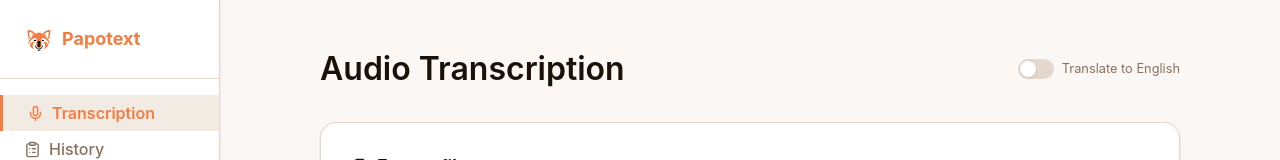
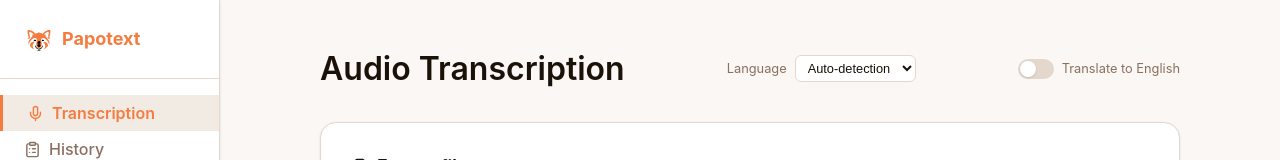
Before and after one commit to Monkeylectric/Papotext, a React (Vite) app: page / in a window 1280 px wide. Shown: the top 160 px of the page. Built offline with nearby package versions, Linux system fonts and the light colour scheme.

Commit message:
Added language selector for file and live transcriptions

```diff
--- /dev/null
+++ b/src/components/LanguageSelect/LanguageSelect.jsx
@@ -0,0 +1,46 @@
+import { useTranslation } from "react-i18next";
+import style from "./LanguageSelect.module.css";
+
+// Codes de langue supportés par Whisper. Le nom est affiché dans sa langue
+// native (indépendamment de la langue de l'interface), sauf "auto" qui est traduit.
+const LANGUAGES = [
+    { code: "auto", nativeName: null },
+    { code: "fr",   nativeName: "Français" },
+    { code: "en",   nativeName: "English" },
+    { code: "es",   nativeName: "Español" },
+    { code: "de",   nativeName: "Deutsch" },
+    { code: "it",   nativeName: "Italiano" },
+    { code: "pt",   nativeName: "Português" },
+    { code: "nl",   nativeName: "Nederlands" },
+    { code: "ru",   nativeName: "Русский" },
+    { code: "ar",   nativeName: "العربية" },
+    { code: "zh",   nativeName: "中文" },
+    { code: "ja",   nativeName: "日本語" },
+    { code: "ko",   nativeName: "한국어" },
+];
+
+function LanguageSelect({ value, onChange }) {
+    const { t } = useTranslation();
+
+    return (
+        <div className={style.languageSelect}>
+            <label className={style.selectLabel}>
+                <span>{t("main.languageSelect")}</span>
+
+                <select
+                    className={style.select}
+                    value={value}
+                    onChange={(e) => onChange(e.target.value)}
+                >
+                    {LANGUAGES.map(({ code, nativeName }) => (
+                        <option key={code} value={code}>
+                            {code === "auto" ? t("main.languageAuto") : nativeName}
+                        </option>
+                    ))}
+                </select>
+            </label>
+        </div>
+    );
+}
+
+export default LanguageSelect;
--- /dev/null
+++ b/src/components/LanguageSelect/LanguageSelect.module.css
@@ -0,0 +1,33 @@
+.languageSelect {
+    display: flex;
+    justify-content: center;
+}
+
+.selectLabel {
+    display: flex;
+    align-items: center;
+    gap: var(--space-sm);
+    font-size: var(--font-size-sm);
+    color: var(--color-text-muted);
+    user-select: none;
+}
+
+.select {
+    padding: 4px 8px;
+    border-radius: var(--radius-sm);
+    border: 1px solid var(--color-border);
+    background: var(--color-bg-card);
+    color: var(--color-text);
+    font-size: var(--font-size-sm);
+    cursor: pointer;
+    transition: border-color var(--transition);
+}
+
+.select:hover {
+    border-color: var(--color-accent);
+}
+
+.select:focus {
+    outline: none;
+    border-color: var(--color-accent);
+}
--- a/src/i18n/en.json
+++ b/src/i18n/en.json
@@ -7,6 +7,8 @@
     "main": {
         "title": "Audio Transcription",
         "translateToggle": "Translate to English",
+        "languageSelect": "Language",
+        "languageAuto": "Auto-detection",
         "fromFile": "From a file",
         "chooseFile": "Choose an audio file",
         "transcribe": "Transcribe",
--- a/src/i18n/fr.json
+++ b/src/i18n/fr.json
@@ -6,6 +6,8 @@
     },
     "main": {
         "title": "Transcription Audio",
+        "languageSelect": "Langue",
+        "languageAuto": "Détection auto",
         "translateToggle": "Traduire en anglais",
         "fromFile": "Depuis un fichier",
         "chooseFile": "Choisir un fichier audio",
--- a/src/pages/Main/Main.jsx
+++ b/src/pages/Main/Main.jsx
@@ -8,6 +8,7 @@ import { translateError } from "@/i18n/errorHelper";
 import TranslateToggle from "@components/TranslateToggle/TranslateToggle";
 import FileTranscription from "@components/FileTranscription/FileTranscription";
 import LiveTranscription from "@components/LiveTranscription/LiveTranscription";
+import LanguageSelect from "@components/LanguageSelect/LanguageSelect";
 import style from "./Main.module.css";
 
 function Main({ isTranscribing, onTranscribingChange, transcriptionProgress, onProgressChange, isCancelling, onCancel, transcriptionError, onErrorChange }) {
@@ -19,6 +20,7 @@ function Main({ isTranscribing, onTranscribingChange, transcriptionProgress, onP
     const [copiedFile, setCopiedFile]       = useState(false);
     const [copiedLive, setCopiedLive]       = useState(false);
     const [translateMode, setTranslateMode] = useState(false);
+    const [language, setLanguage]           = useState("auto");
     const mediaRecorderRef                  = useRef(null);
     const chunkIntervalRef                  = useRef(null);
     const transcriptionRef                  = useRef("");
@@ -102,7 +104,7 @@ function Main({ isTranscribing, onTranscribingChange, transcriptionProgress, onP
         setProgress(null);
 
         try {
-            const result = await invoke("transcribe_audio", { audioPath, translate: translateMode });
+            const result = await invoke("transcribe_audio", { audioPath, translate: translateMode, language });
             // setTranscription(result);
         } catch (e) {
             setError(translateError(String(e)));
@@ -136,6 +138,7 @@ function Main({ isTranscribing, onTranscribingChange, transcriptionProgress, onP
                             audioData,
                             translate: translateMode,
                             promptTokens: promptTokensRef.current,
+                            language
                         });
 
                         // Stocker les tokens pour le prochain chunk
@@ -193,6 +196,7 @@ function Main({ isTranscribing, onTranscribingChange, transcriptionProgress, onP
             <div className={style.pageHeader}>
                 <h1 className={style.pageTitle}>{t("main.title")}</h1>
 
+                <LanguageSelect value={language} onChange={setLanguage} />
                 <TranslateToggle value={translateMode} onChange={setTranslateMode} />
             </div>
 
```
Also changed, not shown: 1 other file (tests, documents, lock files or other folders).
